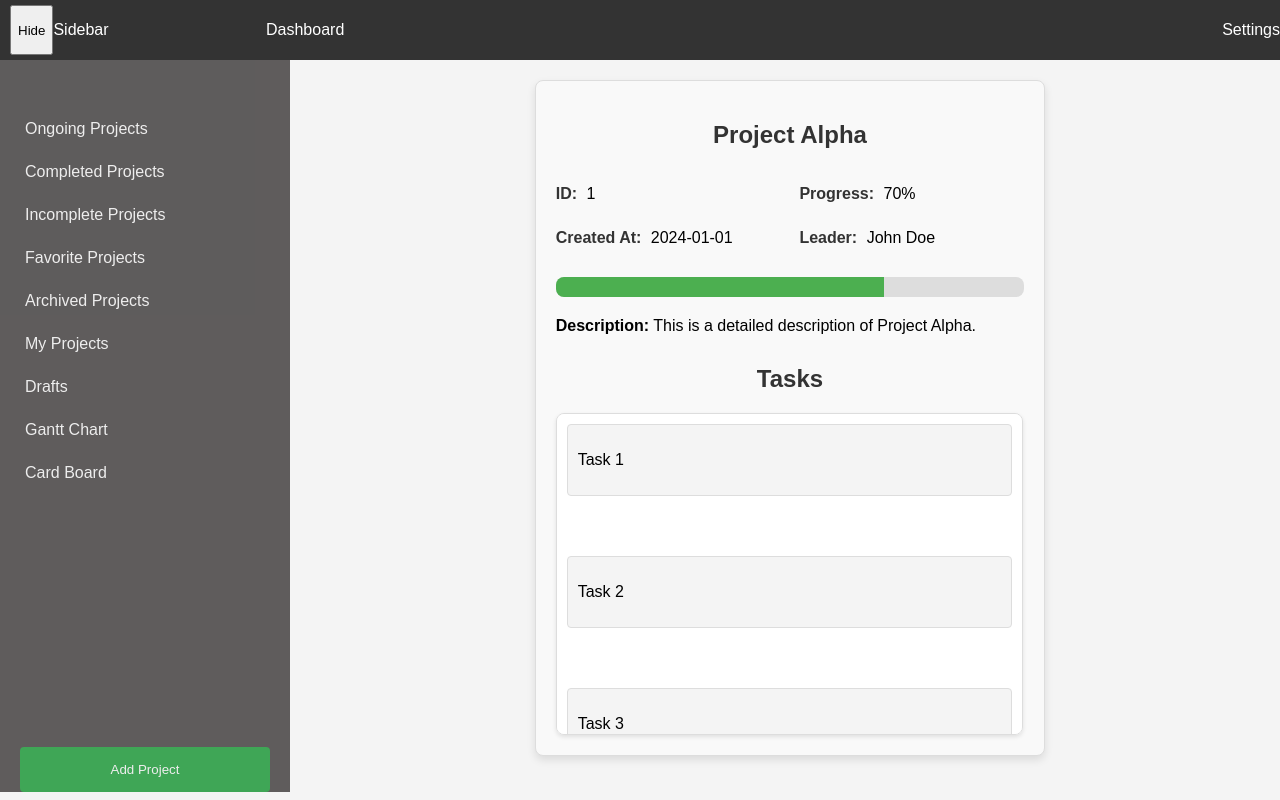
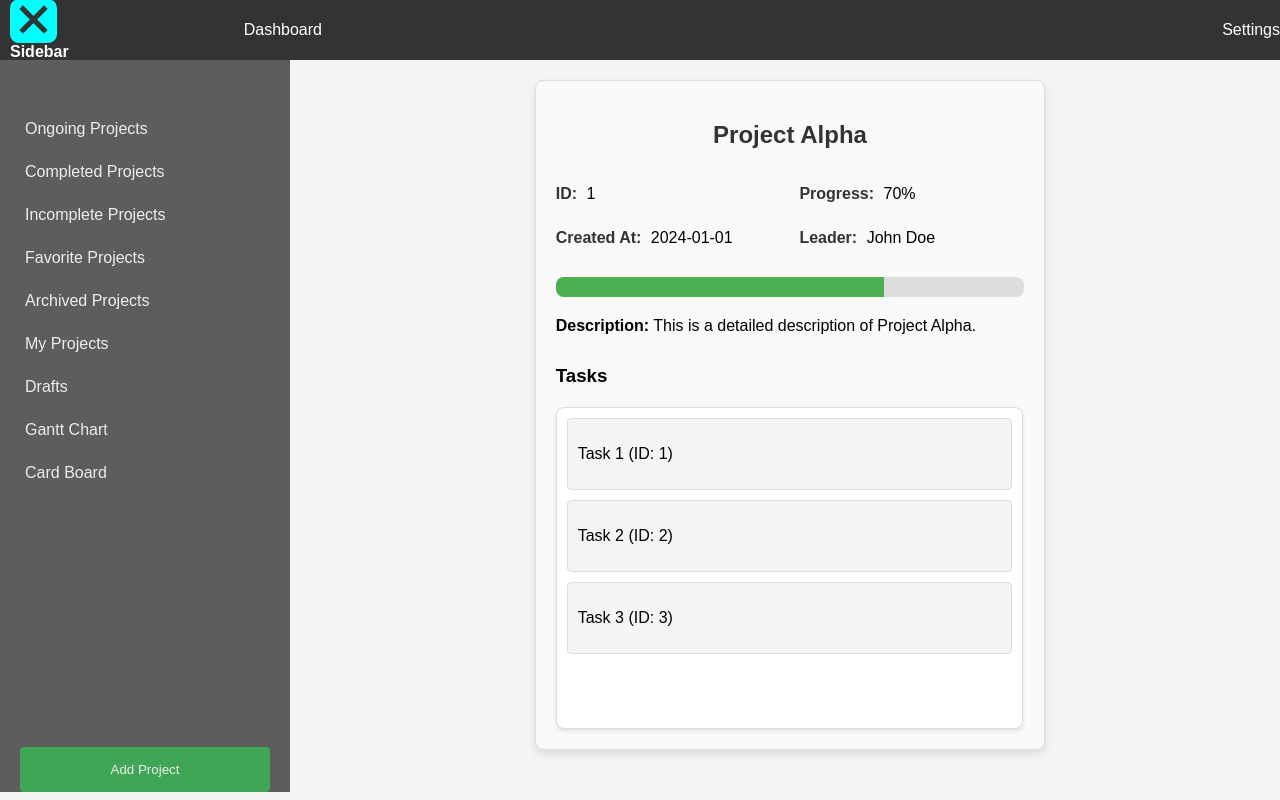
Before and after one commit to salamba-eric/ProjectClone, a React (Create React App) app in the folder frontend/: page /dashboard/projects/1 in a window 1280 px wide. Built offline with nearby package versions, Linux system fonts and the light colour scheme.

Commit message:
projects page style and nav bar accessories

```diff
--- a/frontend/package.json
+++ b/frontend/package.json
@@ -21,6 +21,7 @@
     "react-draggable": "^4.4.6",
     "react-router-dom": "^6.26.1",
     "react-scripts": "^5.0.1",
+    "sortablejs": "^1.15.3",
     "stream-browserify": "^3.0.0",
     "stream-http": "^3.2.0",
     "tty-browserify": "^0.0.1",
--- a/frontend/src/components/MainLayout.js
+++ b/frontend/src/components/MainLayout.js
@@ -43,9 +43,13 @@ function MainLayout() {
       <nav className='navbar'>
         <div className='sidebar-toogle'>
           <button onClick={toogleSidebar} className='sidebar-toogle-button'>
-            {isSidebarOpen ? 'Hide': 'Show'}
+            <div class="container" onclick="myFunction(this)">
+              <div className={isSidebarOpen ? 'bar1 change': 'bar1'}></div>
+              <div className={isSidebarOpen ? 'bar2 change': 'bar1'}></div>
+              <div className={isSidebarOpen ? 'bar3 change': 'bar2'}></div>
+            </div>
           </button>
-          <p>Sidebar</p>
+          <strong className='side-toggle-text'>Sidebar</strong>
         </div>
 
         <a href='/dashboard'>Dashboard</a>
--- a/frontend/src/components/projects/project_details.js
+++ b/frontend/src/components/projects/project_details.js
@@ -1,6 +1,6 @@
-import React, { useState } from 'react';
+import React, { useState, useEffect, useRef } from 'react';
 import { useParams } from 'react-router-dom';
-import Draggable from 'react-draggable'; // Import Draggable component
+import Sortable from 'sortablejs';
 import projectsData from '../mock_data/projects.json';
 
 import '../style/project_card.css'; // You can style the tasks here
@@ -9,12 +9,41 @@ function ProjectDetails() {
   const { id } = useParams(); // Get the project ID from the URL
   const project = projectsData.find(project => project.id === id);
 
-  const rowHeight = 50; // Define height of each row (in px)
   const [tasks, setTasks] = useState([
-    { id: 1, name: 'Task 1', y: 0 },
-    { id: 2, name: 'Task 2', y: rowHeight },
-    { id: 3, name: 'Task 3', y: rowHeight * 2 }
-  ]); // Initial set of tasks, spaced by rowHeight
+    { id: 1, name: 'Task 1' },
+    { id: 2, name: 'Task 2' },
+    { id: 3, name: 'Task 3' }
+  ]);
+
+  const tasksContainerRef = useRef(null);
+
+  // Initialize SortableJS on the tasks container after the component mounts
+  useEffect(() => {
+    const sortable = Sortable.create(tasksContainerRef.current, {
+      animation: 150,
+      onEnd: (event) => {
+        const updatedTasks = [...tasks];
+
+        // Get the task that was moved
+        const [movedTask] = updatedTasks.splice(event.oldIndex, 1);
+        updatedTasks.splice(event.newIndex, 0, movedTask);
+
+        // Reassign IDs based on the new order
+        const reorderedTasks = updatedTasks.map((task, index) => ({
+          ...task,
+          id: index + 1 // Update ID to reflect the new order (1-based index)
+        }));
+
+        setTasks(reorderedTasks); // Update the tasks with new IDs
+      }
+    });
+
+    // Cleanup sortable instance on component unmount
+    return () => {
+      sortable.destroy();
+    };
+  }, [tasks]);
+
 
   if (!project) {
     return (
@@ -31,42 +60,6 @@ function ProjectDetails() {
       </div>
     );
   }
-
-  const calculateYPosition = (index) => {
-    return index * rowHeight;
-  }
-
-  const handleDragStop = (e, data, taskId) => {
-    // find the dragged task
-    const draggedTask = tasks.find(task => task.id === taskId);
-    // which row the dragged task was dropped
-    const newY = data.y;
-    const newPosition = Math.round(newY /rowHeight);
-    //
-    const reorderedTasks = tasks.map(task => {
-      if (task.id === taskId){
-        return { ...task, index: newPosition};
-      } else if (task.index >= newPosition && task.index < draggedTask.index) {
-        // Move tasks down to make room for the dragged task if it's moving up
-        return { ...task, index: task.index + 1 };
-      } else if (task.index <= newPosition && task.index > draggedTask.index) {
-        // Move tasks up to make room for the dragged task if it's moving down
-        return { ...task, index: task.index - 1 };
-      } else {
-        // No change for tasks not affected
-        return task;
-      }
-    });
-
-  // After updating the indices, we re-calculate the Y positions
-  setTasks(
-    reorderedTasks.map(task => ({
-      ...task,
-      y: calculateYPosition(task.index)
-    }))
-  );
-  };
-
 
   return (
   <div className="project-page">
@@ -97,20 +90,12 @@ function ProjectDetails() {
       <strong>Description:</strong> {project.description}
     </p>
 
-  <h3 className='project-name'>Tasks</h3>
-  <div className="tasks-container">
-  {tasks.map((task) => (
-          <Draggable
-            key={task.id}
-            axis="y" // Constrain movement to the Y axis
-            bounds="parent" // Constrain within the parent element
-            position={{ x: 0, y: task.y }} // Use the Y position based on the task index
-            onStop={(e, data) => handleDragStop(e, data, task.id)} // Handle drag stop
-          >
-            <div className="task-item" style={{ padding: '10px', backgroundColor: '#f4f4f4', marginBottom: '10px', cursor: 'pointer' }}>
-              {task.name}
+    <h3>Tasks</h3>
+    <div className="tasks-container" ref={tasksContainerRef}>
+        {tasks.map((task, index) => (
+          <div key={task.id} className="task-item">
+            {task.name} (ID: {task.id}) {/* Display ID for clarity */}
           </div>
-          </Draggable>
         ))}
       </div>
     </div>
--- a/frontend/src/components/style/MainLayout.css
+++ b/frontend/src/components/style/MainLayout.css
@@ -5,19 +5,135 @@
   margin: 0;
 }
 
+.main-content {
+  display: flex;
+  flex: 1;
+  margin-top: 60px;
+}
+
 .navbar {
+  top: 0;
+  left: 0;
+  width: 100%;
+  height: 40px;
+  display: flex;
+  z-index: 1000;
+  padding: 10px;
   flex-shrink: 0;
+  color: white;
+  position: fixed;
+  align-items: center;
   background-color: #333;
-  padding: 10px;
+  justify-content: space-between;
+}
+
+.navbar a {
   color: white;
+  text-decoration: none;
+  margin-right: 20px;
+  padding-left: 10%;
+}
+
+.sidebar-toggle {
+  text-align: center;
+  align-content: end;
+  display: flex;
+  justify-content: center;
+  border-color: #f1f1f1;
+  border-style:outset;
+}
+
+.sidebar-text {
+  margin-left: 10px;
+  font-size: 16px;
+  color: #333;
+}
+
+.sidebar-toogle-button{
+  background-color: aqua;
+  border: 0;
+  border-radius: 20%;
+  height: 90%;
+  margin-right: 10%;
+}
+
+.container {
+  display: inline-block;
+  cursor: pointer;
+}
+
+.bar1, .bar2, .bar3 {
+  width: 35px;
+  height: 5px;
+  background-color: #333;
+  margin: 6px 0;
+  transition: 0.4s;
+}
+
+/* Rotate first bar into the 'X' shape */
+.change.bar1 {
+  transform: translate(0, 11px) rotate(-45deg);
+}
+
+/* Fade out the middle bar */
+.change.bar2 {
+  opacity: 0;
+}
+
+/* Rotate last bar into the 'X' shape */
+.change.bar3 {
+  transform: translate(0, -11px) rotate(45deg);
+}
+
+
+.navbar-right {
+  margin-left: auto;
   display: flex;
   align-items: center;
 }
 
-.main-content {
-  display: flex;
-  flex: 1;
-  margin-top: 60px;
+.dropdown {
+  position: relative;
+  display: inline-block;
+}
+
+.dropbtn {
+  background-color: #333;
+  color: white;
+  padding: 10px;
+  border: none;
+  cursor: pointer;
+  font-size: 16px;
+}
+
+.dropbtn:hover, .dropbtn:focus {
+  background-color: #555;
+}
+
+.dropdown-content {
+  position: absolute;
+  right: 0;
+  background-color: white;
+  min-width: 160px;
+  box-shadow: 0px 8px 16px 0px rgba(0,0,0,0.2);
+  z-index: 1;
+  display: block; /* Controlled by React state */
+}
+
+.dropdown-content a {
+  color: black;
+  padding: 12px 16px;
+  text-decoration: none;
+  display: block;
+}
+
+.dropdown-content a:hover {
+  background-color: #f1f1f1;
+}
+
+/* Ensure that visited links stay black */
+.dropdown-content a:visited {
+  color: black;
 }
 
 .sidebar {
@@ -31,7 +147,7 @@
   margin: 0; /* Ensure no margin that could cause a gap */
   width: 250px; /* Fixed width for sidebar */
   overflow-y: auto;
-  z-index: 1000;
+  z-index: 500;
   opacity: 90%;
 }
 
@@ -89,8 +205,6 @@
   color: inherit; /* Maintain the original text color */
 }
 
-
-
 .content {
   flex: 1;
   padding: 20px;
@@ -102,81 +216,3 @@
   padding: 20px;
   margin-left: 0;
 }
-
-.navbar {
-  top: 0;
-  left: 0;
-  width: 100%;
-  height: 40px;
-  z-index: 1000;
-  padding: 10px;
-  display: flex;
-  color: white;
-  position: fixed;
-  align-items: center;
-  justify-content: space-between;
-  background-color: #333;
-}
-
-.navbar a {
-  color: white;
-  text-decoration: none;
-  margin-right: 20px;
-  padding-left: 10%;
-}
-
-.sidebar-toogle{
-  display: flex;
-  width: 10%;
-  text-align: center;
-}
-
-.navbar-right {
-  margin-left: auto;
-  display: flex;
-  align-items: center;
-}
-
-.dropdown {
-  position: relative;
-  display: inline-block;
-}
-
-.dropbtn {
-  background-color: #333;
-  color: white;
-  padding: 10px;
-  border: none;
-  cursor: pointer;
-  font-size: 16px;
-}
-
-.dropbtn:hover, .dropbtn:focus {
-  background-color: #555;
-}
-
-.dropdown-content {
-  position: absolute;
-  right: 0;
-  background-color: white;
-  min-width: 160px;
-  box-shadow: 0px 8px 16px 0px rgba(0,0,0,0.2);
-  z-index: 1;
-  display: block; /* Controlled by React state */
-}
-
-.dropdown-content a {
-  color: black;
-  padding: 12px 16px;
-  text-decoration: none;
-  display: block;
-}
-
-.dropdown-content a:hover {
-  background-color: #f1f1f1;
-}
-
-/* Ensure that visited links stay black */
-.dropdown-content a:visited {
-  color: black;
-}
```
Also changed, not shown: frontend/project_fearures.txt, 1 other file (tests, documents, lock files or other folders). Lines whose indentation alone changed are shown as unchanged.
